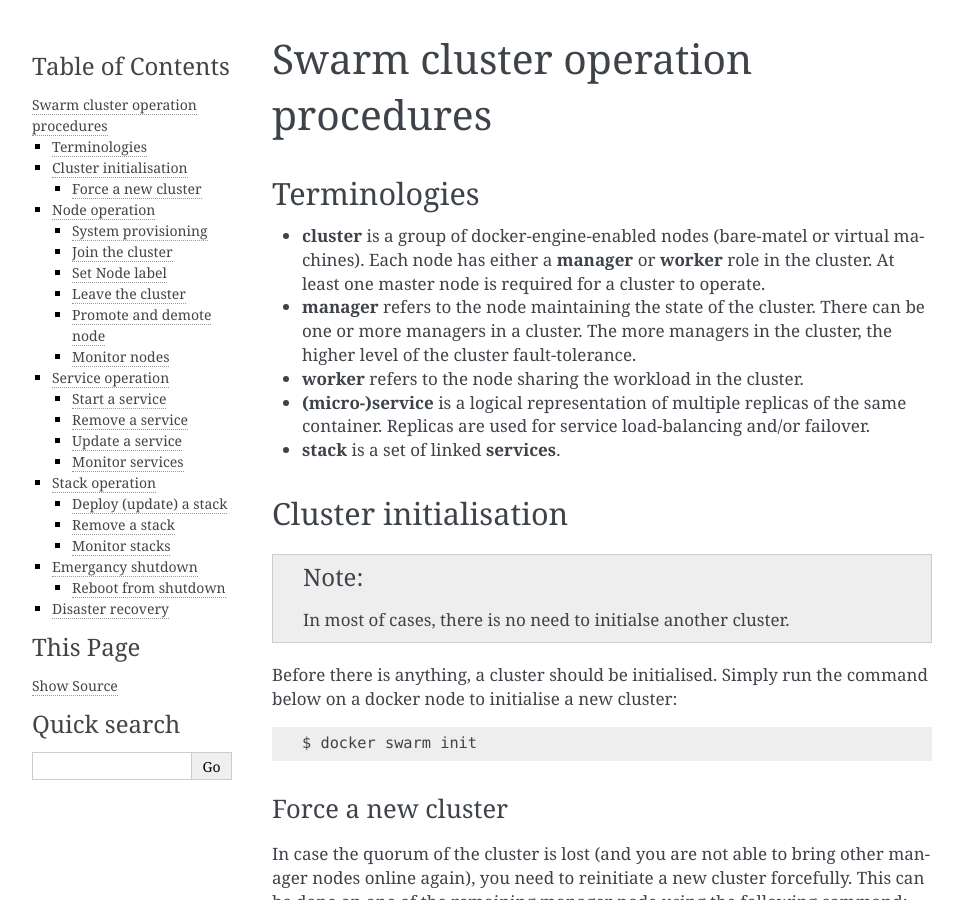
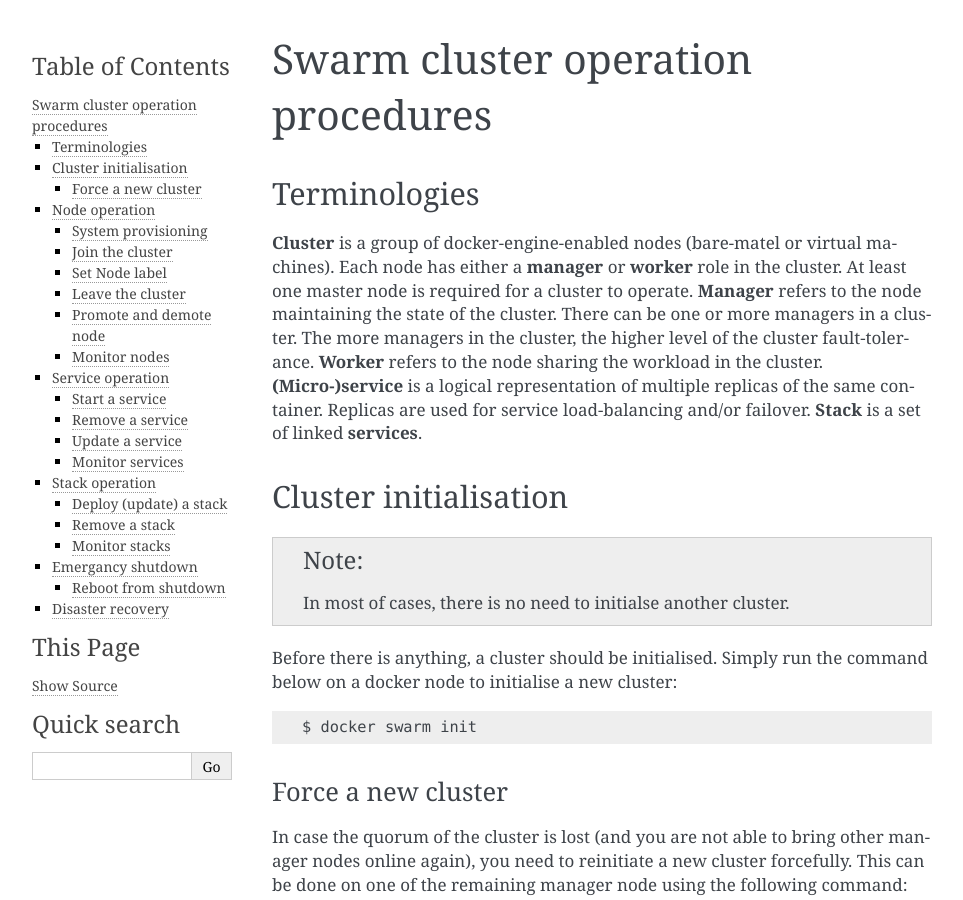
Before and after one commit to Donders-Institute/docker-swarm-setup, a Sphinx documentation site: the page built from doc/operation.rst, in a window 1280 px wide and 900 px high. Shown: the whole window, without its empty margins (148-1111 px from the left). Built offline with Sphinx 7.4.7, drawn with Linux system fonts in a browser that asks for light colours.

```diff
--- a/doc/operation.rst
+++ b/doc/operation.rst
@@ -4,11 +4,11 @@ Swarm cluster operation procedures
 Terminologies
 =============
 
-- **cluster** is a group of docker-engine-enabled nodes (bare-matel or virtual machines). Each node has either a **manager** or **worker** role in the cluster. At least one master node is required for a cluster to operate.
-- **manager** refers to the node maintaining the state of the cluster. There can be one or more managers in a cluster. The more managers in the cluster, the higher level of the cluster fault-tolerance.
-- **worker** refers to the node sharing the workload in the cluster.
-- **(micro-)service** is a logical representation of multiple replicas of the same container.  Replicas are used for service load-balancing and/or failover.
-- **stack** is a set of linked **services**.
+**Cluster** is a group of docker-engine-enabled nodes (bare-matel or virtual machines). Each node has either a **manager** or **worker** role in the cluster. At least one master node is required for a cluster to operate.
+**Manager** refers to the node maintaining the state of the cluster. There can be one or more managers in a cluster. The more managers in the cluster, the higher level of the cluster fault-tolerance.
+**Worker** refers to the node sharing the workload in the cluster.
+**(Micro-)service** is a logical representation of multiple replicas of the same container.  Replicas are used for service load-balancing and/or failover.
+**Stack** is a set of linked **services**.
 
 Cluster initialisation
 ======================
```
